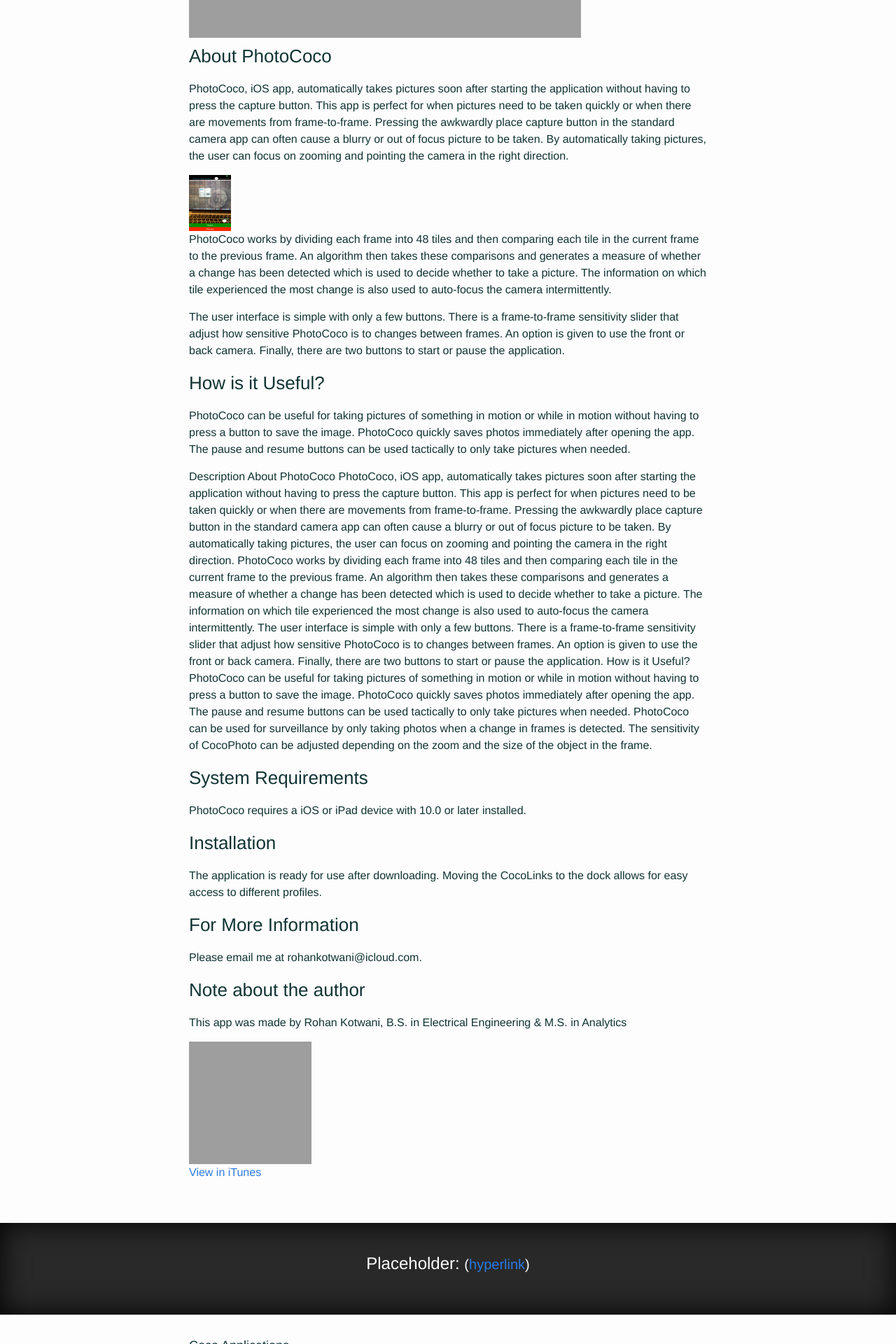
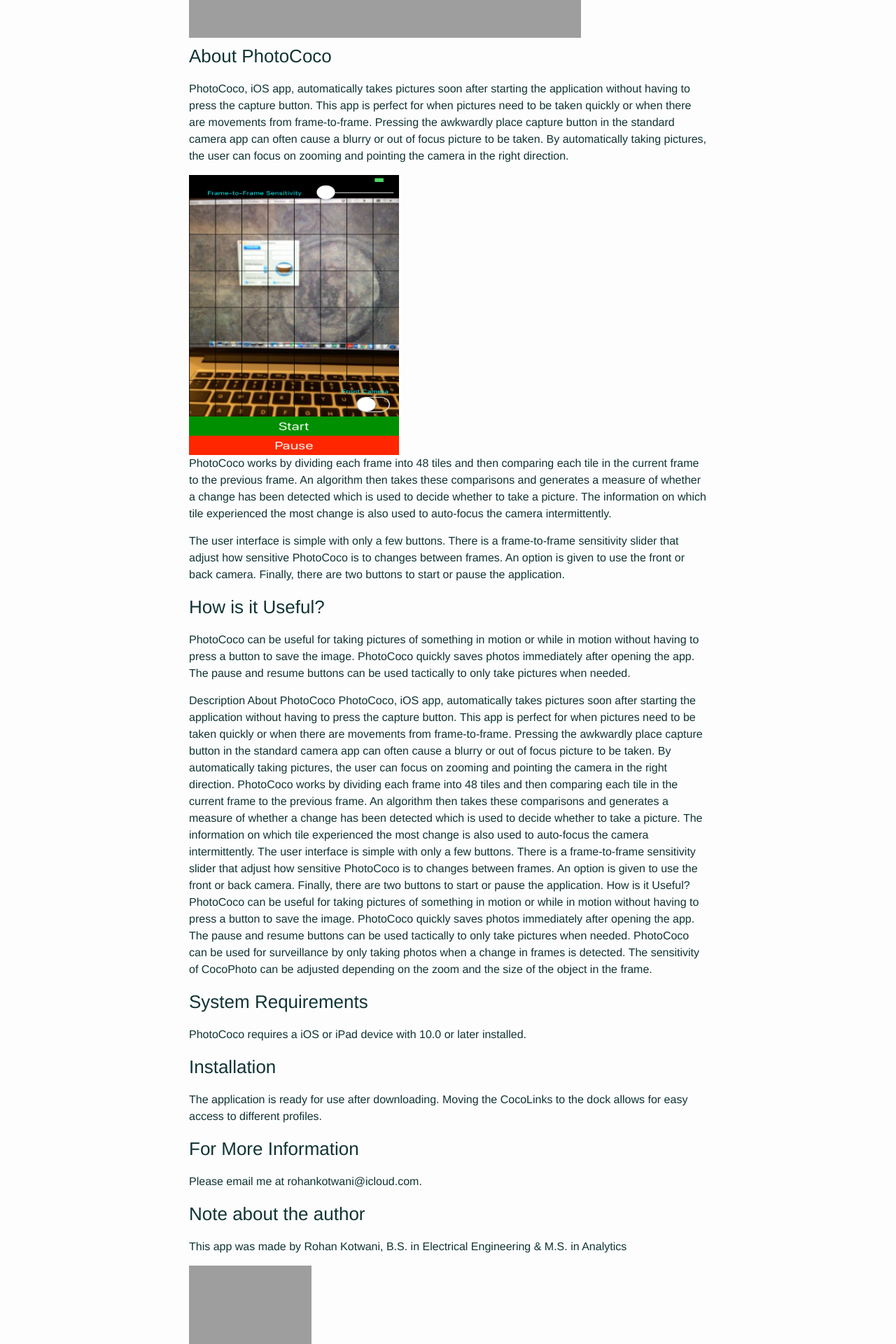
Before and after one commit to CocoApplications/CocoApplications, a Jekyll site: the page built from _posts/2017-09-20-PhotoCoco.html, in a window 1280 px wide. Shown: the part 537-2457 px from the top of the page at 70% size. Built offline with Jekyll 4.4.1, drawn with Linux system fonts in a browser that asks for light colours; grey boxes are pictures that could not be loaded.

Commit message:
prototyping

```diff
--- a/_posts/2017-09-20-PhotoCoco.html
+++ b/_posts/2017-09-20-PhotoCoco.html
@@ -28,7 +28,7 @@
     PhotoCoco, iOS app, automatically takes pictures soon after starting the application without having to press the capture button. This app is perfect for when pictures need to be taken quickly or when there are movements from frame-to-frame. Pressing the awkwardly place capture button in the standard camera app can often cause a blurry or out of focus picture to be taken. By automatically taking pictures, the user can focus on zooming and pointing the camera in the right direction.
     </p>
 
-    <img src="/images/PhotoCoco.png" alt="Doh!" height="80px" width="60px">
+    <img src="/images/PhotoCoco.png" alt="Doh!" height="400px" width="300px">
 
     <p>
     PhotoCoco works by dividing each frame into 48 tiles and then comparing each tile in the current frame to the previous frame. An algorithm then takes these comparisons and generates a measure of whether a change has been detected which is used to decide whether to take a picture. The information on which tile experienced the most change is also used to auto-focus the camera intermittently.
@@ -98,7 +98,7 @@
 
     </div></a>
     <div align="left">
-      <a onclick="return its.detect.openItunes('https://itunes.apple.com/us/app/photococo/id1273556669?mt=8');" href="#" class="action view-in-itunes"><span>View in iTunes</span></a>
+      <a onclick="return  v('https://itunes.apple.com/us/app/photococo/id1273556669?mt=8');" href="#" class="action view-in-itunes"><span>View in iTunes</span></a>
     </div>
 
 
```
